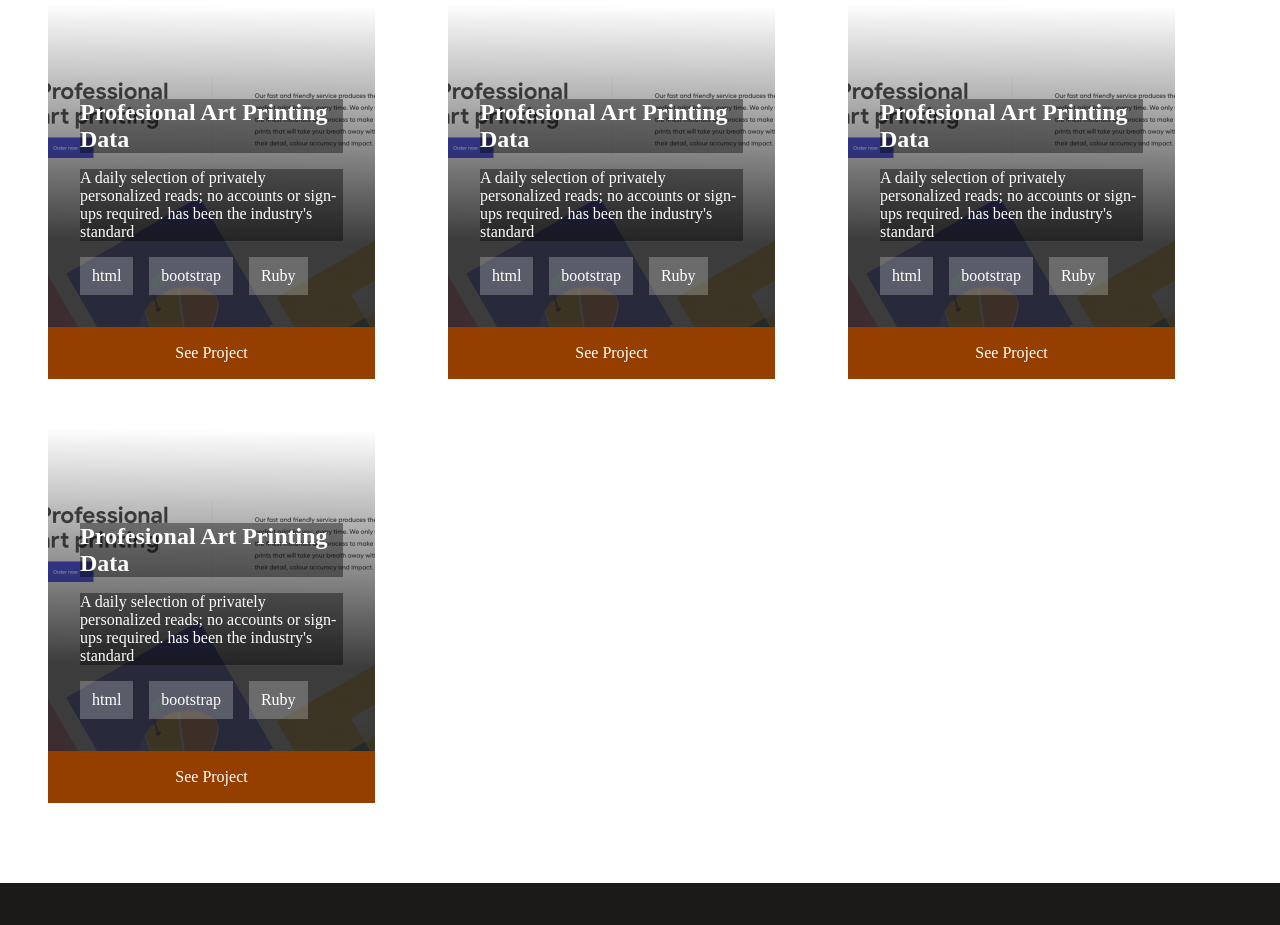
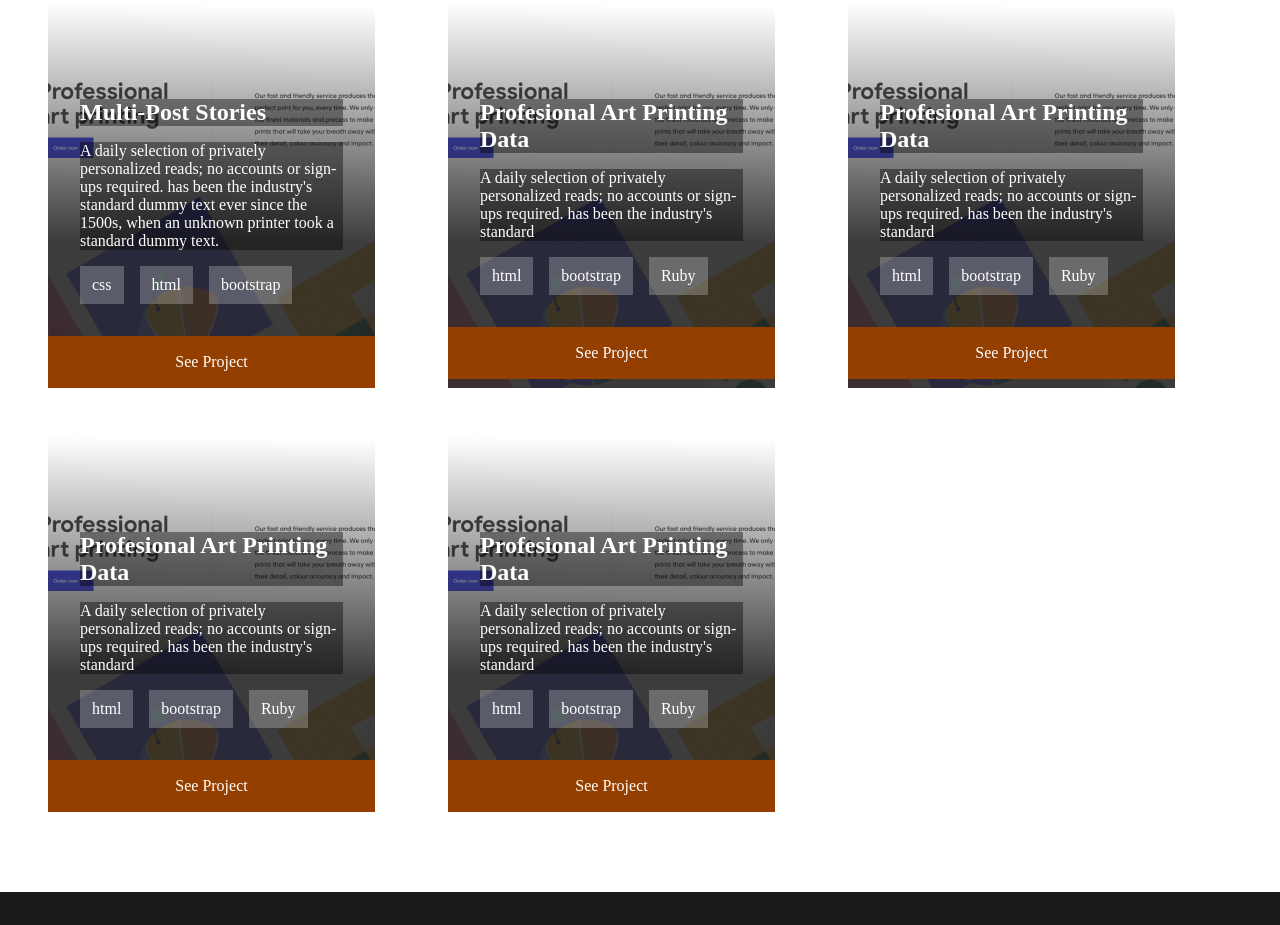
Before and after one commit to t-bello7/micro-portfolio, a website: page index.html in a window 1280 px wide. Shown: the part 1607-2532 px from the top of the page. Drawn offline with Linux system fonts and the light colour scheme; files whose address does not match are found by name.

Commit message:
render projects with javascript

```diff
--- a/assets/js/main.js
+++ b/assets/js/main.js
@@ -1,6 +1,48 @@
 const openBtn = document.querySelector('#menu-btn');
 const mobileMenu = document.querySelector('#mobile-menu');
 const closeBtn = document.querySelector('#close-btn');
+const projectContainer = document.querySelector('.project-container')
+const works = [
+    {
+        id: 001,
+        img_dir: `assets/img/img-placeholder-desktop.png`,
+        header: `Multi-Post Stories`,
+        description: `A daily selection of privately personalized reads; no accounts or sign-ups required. has been the industry's standard dummy text ever since the 1500s, when an unknown printer took a standard dummy text.`,
+        tags: [ 'css', 'html' ,'bootstrap', 'ruby'],
+        content: `Lorem Ipsum is simply dummy text of the printing and typesetting industry. Lorem Ipsum has been the industry's standard dummy text ever since the 1500s, when an unknown printer took a galley of type and scrambled it to make a type specimen book. It has survived not only five centuries, but also the leap into electronic typesetting, remaining essent`
+    },
+    {
+        id: 002,
+        header: `Profesional Art Printing Data`,
+        description: ` A daily selection of privately personalized reads; no accounts or
+        sign-ups required. has been the industry's standard`,
+        tags: ['html', 'bootstrap', 'Ruby'],
+    },
+    {
+        id: 003,
+        header: `Profesional Art Printing Data`,
+        description: ` A daily selection of privately personalized reads; no accounts or
+        sign-ups required. has been the industry's standard`,
+        tags: ['html', 'bootstrap', 'Ruby'],
+
+    },
+    {
+        id: 004,
+        header: `Profesional Art Printing Data`,
+        description: ` A daily selection of privately personalized reads; no accounts or
+        sign-ups required. has been the industry's standard`,
+        tags: ['html', 'bootstrap', 'Ruby'],
+
+    },
+    {
+        id: 005,
+        header: `Profesional Art Printing Data`,
+        description: ` A daily selection of privately personalized reads; no accounts or
+        sign-ups required. has been the industry's standard`,
+        tags: ['html', 'bootstrap', 'Ruby'],
+
+    }
+]
 
 openBtn.addEventListener('click', () => {
   mobileMenu.classList.toggle('visible');
@@ -9,3 +51,25 @@ openBtn.addEventListener('click', () => {
 closeBtn.addEventListener('click', () => {
   mobileMenu.classList.toggle('visible');
 });
+
+
+let renderDocuments = (arr, container) => {
+    arr.forEach(element => {
+        container.innerHTML += `
+        <div class="mg-1 text-light project">
+          <h2 class="mg-inline bg-text">${element.header}</h2>
+          <p class="mg-1 mg-inline bg-text">
+                ${element.description}
+          </p>
+          <ul class="mg-1 mg-inline flex tag tag-project">
+            <li><a href="https://developer.mozilla.org/en-US/docs/Learn/Getting_started_with_the_web/HTML_basics"> ${element.tags[0]} </a></li>
+            <li><a href="https://getbootstrap.com/">  ${element.tags[1]} </a></li>
+            <li><a href="https://www.ruby-lang.org/en/">  ${element.tags[2]} </a></li>
+          </ul>
+          <button class="btn btn-project" type="button">See Project</button>
+        </div>
+        `
+    });
+
+}
+renderDocuments(works, projectContainer);
--- a/index.html
+++ b/index.html
@@ -75,58 +75,6 @@
         </div>
       </div>
       <div class="grid project-container">
-        <div class="mg-1 text-light project">
-          <h2 class="mg-inline bg-text">Profesional Art Printing Data</h2>
-          <p class="mg-1 mg-inline bg-text">
-            A daily selection of privately personalized reads; no accounts or
-            sign-ups required. has been the industry's standard
-          </p>
-          <ul class="mg-1 mg-inline flex tag tag-project">
-            <li><a href="https://developer.mozilla.org/en-US/docs/Learn/Getting_started_with_the_web/HTML_basics"> html </a></li>
-            <li><a href="https://getbootstrap.com/"> bootstrap </a></li>
-            <li><a href="https://www.ruby-lang.org/en/"> Ruby </a></li>
-          </ul>
-          <button class="btn btn-project" type="button">See Project</button>
-        </div>
-        <div class="mg-1 text-light project">
-          <h2 class="mg-inline bg-text">Profesional Art Printing Data</h2>
-          <p class="mg-1 mg-inline bg-text">
-            A daily selection of privately personalized reads; no accounts or
-            sign-ups required. has been the industry's standard
-          </p>
-          <ul class="mg-1 mg-inline flex tag tag-project">
-            <li><a href="https://developer.mozilla.org/en-US/docs/Learn/Getting_started_with_the_web/HTML_basics"> html </a></li>
-            <li><a href="https://getbootstrap.com/"> bootstrap </a></li>
-            <li><a href="https://www.ruby-lang.org/en/"> Ruby </a></li>
-          </ul>
-          <button class="btn btn-project" type="button">See Project</button>
-        </div>
-        <div class="mg-1 text-light project">
-          <h2 class="mg-inline bg-text">Profesional Art Printing Data</h2>
-          <p class="mg-1 mg-inline bg-text">
-            A daily selection of privately personalized reads; no accounts or
-            sign-ups required. has been the industry's standard
-          </p>
-          <ul class="mg-1 mg-inline flex tag tag-project">
-            <li><a href="https://developer.mozilla.org/en-US/docs/Learn/Getting_started_with_the_web/HTML_basics"> html </a></li>
-            <li><a href="https://getbootstrap.com/"> bootstrap </a></li>
-            <li><a href="https://www.ruby-lang.org/en/"> Ruby </a></li>
-          </ul>
-          <button class="btn btn-project" type="button">See Project</button>
-        </div>
-        <div class="mg-1 text-light project">
-          <h2 class="mg-inline bg-text">Profesional Art Printing Data</h2>
-          <p class="mg-1 mg-inline bg-text">
-            A daily selection of privately personalized reads; no accounts or
-            sign-ups required. has been the industry's standard
-          </p>
-          <ul class="mg-1 mg-inline flex tag tag-project">
-            <li><a href="https://developer.mozilla.org/en-US/docs/Learn/Getting_started_with_the_web/HTML_basics"> html </a></li>
-            <li><a href="https://getbootstrap.com/"> bootstrap </a></li>
-            <li><a href="https://www.ruby-lang.org/en/"> Ruby </a></li>
-          </ul>
-          <button class="btn btn-project" type="button">See Project</button>
-        </div>
       </div>
     </section>
 
```
